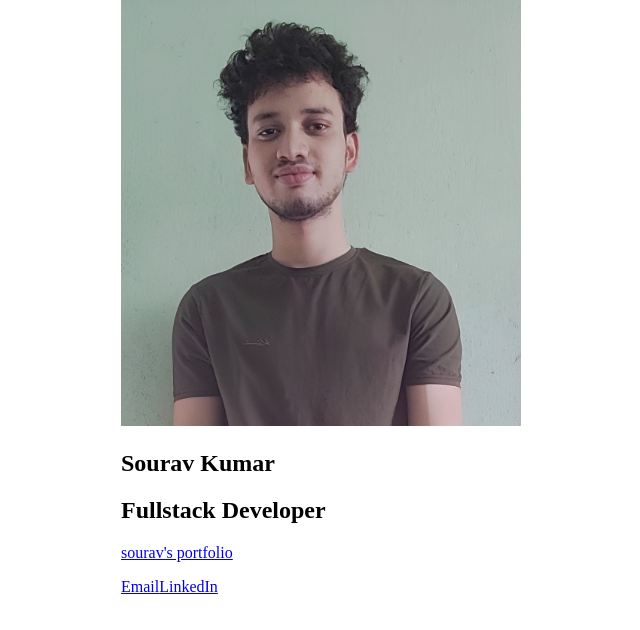
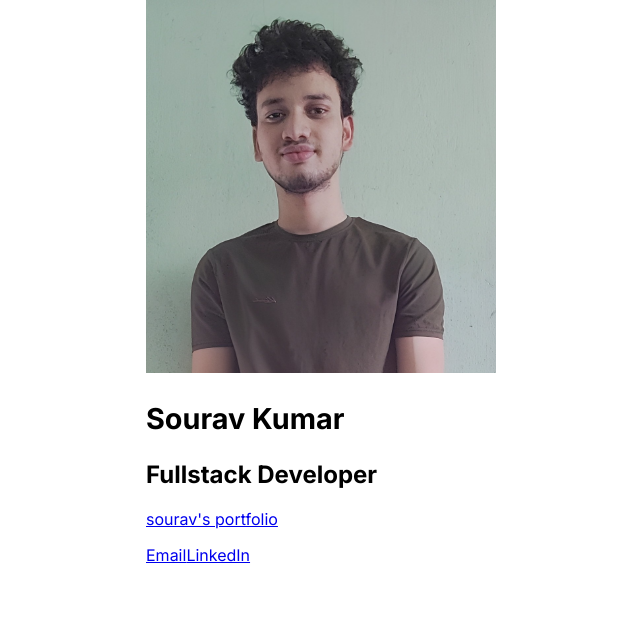
Before and after one commit to souravsgithub/react-projects-learning, a React (Vite) app in the folder souravs-business-card/: page / in a window 1280 px wide. Shown: the top 630 px of the page, without its empty margins (319-959 px from the left). Built offline with nearby package versions, Linux system fonts and the light colour scheme.

Commit message:
testing the size

```diff
--- a/souravs-business-card/index.html
+++ b/souravs-business-card/index.html
@@ -4,6 +4,12 @@
     <meta charset="UTF-8" />
     <link rel="icon" type="image/svg+xml" href="/vite.svg" />
     <meta name="viewport" content="width=device-width, initial-scale=1.0" />
+    <link rel="preconnect" href="https://fonts.googleapis.com" />
+    <link rel="preconnect" href="https://fonts.gstatic.com" crossorigin />
+    <link
+      href="https://fonts.googleapis.com/css2?family=Inter:wght@400;500;700&display=swap"
+      rel="stylesheet"
+    />
     <title>Vite + React</title>
   </head>
   <body>
--- a/souravs-business-card/src/index.css
+++ b/souravs-business-card/src/index.css
@@ -1,11 +1,17 @@
 body {
   margin: 0;
+  font-family: 'Inter', sans-serif;
 }
 .container {
-  max-width: 400px;
+  max-width: 350px;
   margin: 0 auto;
 }
 
 img {
   width: 100%;
 }
+
+/* Typography */
+h1 {
+  font-size: 1.8rem;
+}
```
